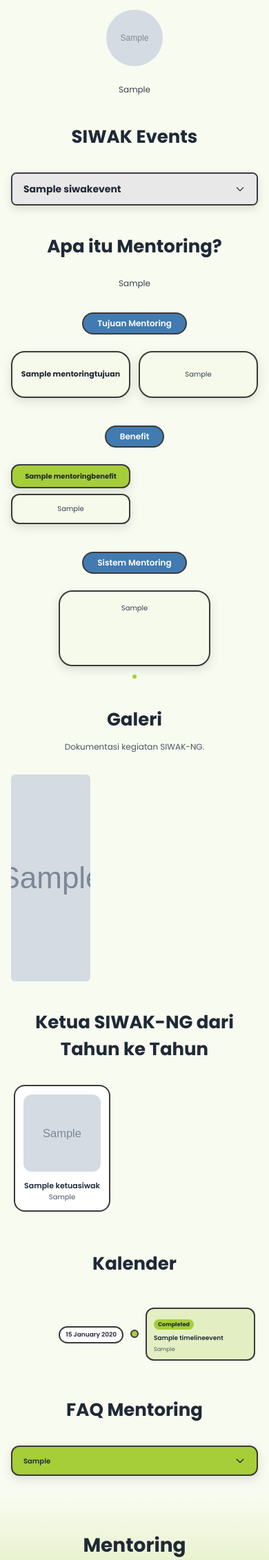
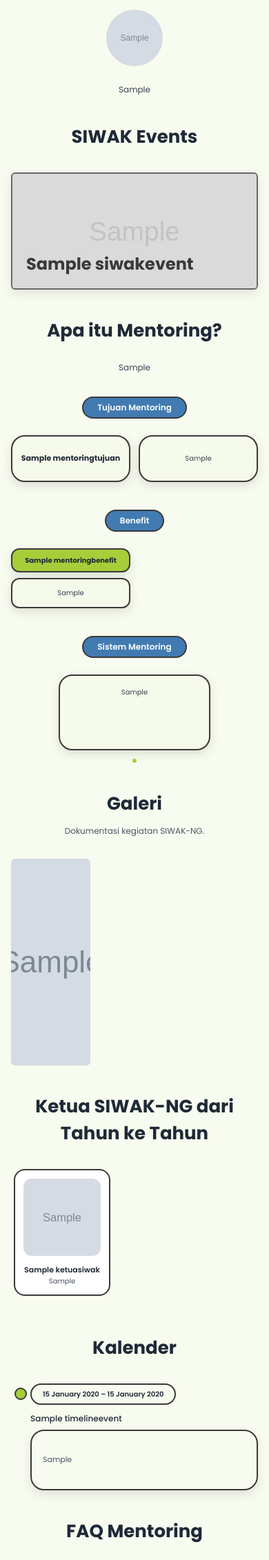
Before and after one commit to FUKI-Fasilkom/web-fuki, a Django app: page /siwak/ in a window 390 px wide. Shown: the part 371-2633 px from the top of the page at 69% size. Run offline with Django 5.2, Linux system fonts and the light colour scheme; tables that the repository leaves empty hold one stand-in row (values such as "Sample post"); grey boxes marked "Sample" are stand-in pictures; some libraries are stand-ins or nearby versions.

Commit message:
feat(siwak): refine event cards and timeline

```diff
--- a/siwak/admin.py
+++ b/siwak/admin.py
@@ -29,9 +29,10 @@ class SiwakInfoAdmin(admin.ModelAdmin):
 
 @admin.register(SiwakEvent)
 class SiwakEventAdmin(admin.ModelAdmin):
-    list_display = ["judul", "tipe", "tanggal", "urutan"]
+    list_display = ["judul", "tanggal", "lokasi", "rsvp_dibuka", "urutan"]
     list_editable = ["urutan"]
-    list_filter = ["tipe"]
+    list_filter = ["rsvp_dibuka", "tanggal"]
+    search_fields = ["judul", "deskripsi", "lokasi"]
 
 
 @admin.register(TimelineEvent)
--- a/siwak/models.py
+++ b/siwak/models.py
@@ -79,16 +79,11 @@ class SiwakInfo(models.Model):
 
 
 class SiwakEvent(models.Model):
-    """Pre-Event & Main Event SIWAK (PRD 4.1 'SIWAK Events' dan 5.2 RSVP)."""
+    """Event SIWAK yang ditampilkan di landing page dan dapat menerima RSVP."""
 
-    TIPE_CHOICES = [
-        ("pre_event", "Pre-Event SIWAK"),
-        ("main_event", "Main Event SIWAK"),
-    ]
-
-    tipe = models.CharField(max_length=20, choices=TIPE_CHOICES, unique=True)
     judul = models.CharField(max_length=200)
     deskripsi = models.TextField(blank=True)
+    gambar = models.ImageField(upload_to="siwak/events/", blank=True, null=True)
     tanggal = models.DateField(null=True, blank=True)
     lokasi = models.CharField(max_length=200, blank=True)
     rsvp_dibuka = models.BooleanField(default=True, verbose_name="RSVP dibuka")
--- a/siwak/templates/siwak/landing.html
+++ b/siwak/templates/siwak/landing.html
@@ -51,42 +51,58 @@
     <section class="mt-10 sm:mt-[60px]">
       <h2 class="text-[26px] sm:text-[64px] font-bold text-gray-800 text-center mb-8 sm:mb-12">SIWAK Events</h2>
 
-      <div x-data="{ open: null }" class="max-w-4xl mx-auto space-y-3 sm:space-y-4">
+      <div class="max-w-4xl mx-auto flex flex-col gap-3 sm:gap-4">
         {% for event in events %}
-        <div class="rounded-lg sm:rounded-2xl border-[2px] sm:border-[3px] border-[#3A3A3A] overflow-hidden
-                    shadow-[0_5px_12px_rgba(58,58,58,0.15)]">
+        <article x-data="{ revealed: false }"
+                 @mouseenter="revealed = true" @mouseleave="revealed = false"
+                 @click="revealed = !revealed"
+                 @keydown.enter.prevent="revealed = !revealed"
+                 @keydown.space.prevent="revealed = !revealed"
+                 :aria-expanded="revealed.toString()" tabindex="0" role="button"
+                 class="group relative min-h-[170px] sm:min-h-[220px] overflow-hidden rounded-md sm:rounded-lg
+                        border-2 border-[#3A3A3A]/70 bg-[#D9D9D9]
+                        shadow-[0_5px_14px_rgba(58,58,58,0.12)] cursor-pointer focus:outline-none
+                        focus-visible:ring-4 focus-visible:ring-[#A6CE39]/70">
+          {% if event.gambar %}
+          <img src="{{ event.gambar.url }}" alt="" loading="lazy"
+               class="absolute inset-0 w-full h-full object-cover grayscale opacity-50 transition duration-500 ease-out
+                      group-hover:scale-105"
+               :class="revealed ? 'scale-105' : 'scale-100'">
+          {% else %}
+          <div class="absolute inset-0 bg-[#D9D9D9]"></div>
+          {% endif %}
 
-          <button @click="open = open === {{ forloop.counter0 }} ? null : {{ forloop.counter0 }}"
-                  class="w-full flex items-center justify-between px-4 sm:px-6 py-3 sm:py-5
-                         bg-[#E8E8E8] hover:bg-[#D8D8D8] transition text-left">
+          <div class="absolute inset-0 bg-[#D9D9D9]/65
+                      transition-opacity duration-300"
+               :class="revealed ? 'opacity-80' : 'opacity-70'"></div>
 
-            <span class="font-bold text-sm sm:text-[22px] text-gray-800">
-              {{ event.judul }}
-            </span>
+          <div class="absolute inset-x-0 bottom-0 p-5 sm:p-6 transition-all duration-300 ease-out
+                      group-hover:translate-y-3 group-hover:opacity-0"
+               :class="revealed ? 'translate-y-3 opacity-0' : 'translate-y-0 opacity-100'">
+            <h3 class="text-2xl sm:text-[32px] leading-tight font-bold text-[#3A3A3A]">{{ event.judul }}</h3>
+          </div>
 
-            <svg class="w-4 h-4 sm:w-6 sm:h-6 shrink-0 text-gray-700 transition-transform"
-                 :class="open === {{ forloop.counter0 }} ? 'rotate-180' : ''"
-                 fill="none" stroke="currentColor" viewBox="0 0 24 24">
-              <path stroke-linecap="round" stroke-linejoin="round" stroke-width="2" d="M19 9l-7 7-7-7"/>
-            </svg>
-          </button>
-
-          <div x-show="open === {{ forloop.counter0 }}" x-transition
-               class="bg-[#E8E8E8] px-4 sm:px-6 pb-4 sm:pb-5">
+          <div class="absolute inset-0 flex flex-col justify-end overflow-y-auto p-5 sm:p-6 bg-[#D9D9D9]/90 backdrop-blur-[1px]
+                      translate-y-full opacity-0 transition-all duration-500 ease-out
+                      group-hover:translate-y-0 group-hover:opacity-100"
+               :class="revealed ? 'translate-y-0 opacity-100' : 'translate-y-full opacity-0'">
+            <h3 class="text-2xl sm:text-[32px] leading-tight font-bold text-[#3A3A3A]">{{ event.judul }}</h3>
             {% if event.deskripsi %}
-            <p class="text-xs sm:text-base text-gray-700 leading-relaxed">{{ event.deskripsi }}</p>
+            <p class="mt-1.5 text-xs sm:text-sm leading-relaxed text-[#3A3A3A]">{{ event.deskripsi }}</p>
             {% endif %}
-
-            {% if event.tanggal %}
-            <p class="mt-2 sm:mt-3 text-[11px] sm:text-sm text-gray-600">
-              {{ event.tanggal|date:"j F Y" }}{% if event.lokasi %} &middot; {{ event.lokasi }}{% endif %}
+            {% if event.tanggal or event.lokasi %}
+            <p class="mt-3 text-[11px] sm:text-xs font-medium text-gray-700">
+              {% if event.tanggal %}{{ event.tanggal|date:"j F Y" }}{% endif %}
+              {% if event.tanggal and event.lokasi %}<span aria-hidden="true"> &middot; </span>{% endif %}
+              {% if event.lokasi %}{{ event.lokasi }}{% endif %}
             </p>
             {% endif %}
+            <span class="mt-2 text-[10px] text-gray-600 sm:hidden">Ketuk untuk menutup</span>
           </div>
-        </div>
+        </article>
 
         {% empty %}
-        <p class="text-center text-gray-600 text-sm sm:text-base">
+        <p class="sm:col-span-2 text-center text-gray-600 text-sm sm:text-base">
           Jadwal event akan diumumkan segera.
         </p>
         {% endfor %}
@@ -359,86 +375,49 @@
         Kalender
       </h2>
 
-      <div class="relative max-w-4xl mx-auto px-1 sm:px-0">
+      <div class="relative max-w-5xl mx-auto">
+        {% if timeline_list|length > 1 %}
+        <div class="absolute top-4 bottom-7 left-3 sm:left-1/2 w-1 sm:w-[6px] bg-[#417BB1] sm:-translate-x-1/2"></div>
+        {% endif %}
 
-        <!-- Perubahan 1: Hapus gap di flex, kita ubah jadi padding per-item agar garis nyambung -->
-        <div class="flex flex-col">
-
+        <div class="flex flex-col gap-9 sm:gap-14">
           {% for item in timeline_list %}
-
-          <!-- Perubahan 2: Tambah py-3 sm:py-4 sebagai pengganti gap container di atas -->
-          <div class="relative flex items-center py-3 sm:py-4 gap-2 sm:gap-4
-                      {% cycle '' 'flex-row-reverse' %}">
-
-            <!-- Perubahan 3: Garis ditaruh per-item agar berhenti tepat di tengah bulatan (node) awal dan akhir -->
-            {% if timeline_list|length > 1 %}
-            <div class="absolute left-1/2 w-[2px] sm:w-[3px] bg-[#417BB1] -translate-x-1/2
-                        {% if forloop.first %} top-1/2 bottom-0
-                        {% elif forloop.last %} top-0 bottom-1/2
-                        {% else %} top-0 bottom-0 {% endif %}">
-            </div>
-            {% endif %}
-
-            <div class="w-1/2 z-10 {% cycle 'text-right pr-3 sm:pr-6' 'text-left pl-3 sm:pl-6' %}">
-
-              <span class="inline-block px-2 sm:px-4 py-1 sm:py-1.5 rounded-full
-                           bg-white border-[2px] sm:border-[3px] border-[#3A3A3A]
-                           text-[9px] sm:text-base font-semibold text-gray-800">
-                {{ item.tanggal_mulai|date:"j F Y" }}
+          {% cycle 'left' 'right' as timeline_side silent %}
+          <div class="relative grid grid-cols-[28px_minmax(0,1fr)] sm:grid-cols-[minmax(0,1fr)_48px_minmax(0,1fr)] items-start">
+            <div class="col-start-1 sm:col-start-2 row-start-1 z-10 flex justify-center pt-1.5">
+              <span class="block w-[18px] h-[18px] sm:w-5 sm:h-5 rounded-full border-2 border-[#3A3A3A] bg-[#A6CE39]"
+                    role="img" aria-label="Status: {{ item.status_label }}">
               </span>
-
             </div>
 
-            <!-- Perubahan 4: Tambahkan z-10 agar menutupi potongan garis pembatas di belakangnya -->
-            <div class="absolute left-1/2 -translate-x-1/2 z-10
-                        w-3 h-3 sm:w-4 sm:h-4 rounded-full
-                        border-[2px] sm:border-[3px] border-[#3A3A3A]
-                        {% if item.status == 'completed' %}
-                          bg-[#A6CE39]
-                        {% elif item.status == 'ongoing' %}
-                          bg-[#417BB1]
-                        {% else %}
-                          bg-white
-                        {% endif %}">
+            <div class="hidden sm:flex row-start-1 items-start
+                        {% if timeline_side == 'left' %}col-start-1 justify-end pr-6{% else %}col-start-3 justify-start pl-6{% endif %}">
+              <span class="inline-block min-w-[160px] px-6 py-2 rounded-full bg-[#F8FBEF]
+                           border-2 border-[#3A3A3A] shadow-[0_5px_12px_rgba(58,58,58,0.13)]
+                           text-center text-xs font-semibold text-gray-800">
+                {{ item.tanggal_mulai|date:"j F Y" }}{% if item.tanggal_selesai %} &ndash; {{ item.tanggal_selesai|date:"j F Y" }}{% endif %}
+              </span>
             </div>
 
-            <div class="w-1/2 z-10 {% cycle 'text-left pl-3 sm:pl-6' 'text-right pr-3 sm:pr-6' %}">
-
-              <!-- Perubahan 5: Ubah 'max-w-[100px]' ke 'w-full' supaya box-nya bisa melebar penuh ke pinggir, mengurangi tampilan lonjong di HP -->
-              <div class="inline-block text-left rounded-xl sm:rounded-2xl
-                          bg-[#E3EFC2]
-                          border-[2px] sm:border-[3px] border-[#3A3A3A]
-                          px-2.5 sm:px-4 py-2 sm:py-3
-                          w-full sm:w-auto sm:max-w-xs">
-
-                <span class="text-[8px] sm:text-sm font-bold px-1.5 sm:px-2 py-0.5 rounded-full
-                             {% if item.status == 'completed' %}
-                               bg-[#A6CE39] text-gray-800
-                             {% elif item.status == 'ongoing' %}
-                               bg-[#417BB1] text-white
-                             {% else %}
-                               bg-white text-gray-800 border border-[#3A3A3A]
-                             {% endif %}">
-                  {{ item.status_label }}
-                </span>
-
-                <p class="font-semibold text-[9px] sm:text-base text-gray-800 mt-1 sm:mt-2">
-                  {{ item.judul }}
-                </p>
-
-                {% if item.deskripsi %}
-                <p class="text-[8px] sm:text-sm text-gray-600 mt-1">
+            <div class="col-start-2 sm:row-start-1
+                        {% if timeline_side == 'left' %}sm:col-start-3 sm:pl-6{% else %}sm:col-start-1 sm:pr-6 sm:text-right{% endif %}">
+              <span class="sm:hidden inline-block px-4 py-1.5 mb-3 rounded-full bg-[#F8FBEF]
+                           border-2 border-[#3A3A3A] text-[10px] font-semibold text-gray-800">
+                {{ item.tanggal_mulai|date:"j F Y" }}{% if item.tanggal_selesai %} &ndash; {{ item.tanggal_selesai|date:"j F Y" }}{% endif %}
+              </span>
+              <h3 class="mb-2 font-medium text-xs sm:text-sm text-gray-800">{{ item.judul }}</h3>
+              {% if item.deskripsi %}
+              <div class="min-h-[88px] flex items-center rounded-[20px] sm:rounded-[24px] bg-[#F8FBEF]
+                          border-2 border-[#3A3A3A] px-4 sm:px-6 py-4 sm:py-5
+                          shadow-[0_6px_14px_rgba(58,58,58,0.12)]">
+                <p class="w-full text-[11px] sm:text-xs leading-relaxed text-gray-600 {% if timeline_side == 'right' %}sm:text-right{% endif %}">
                   {{ item.deskripsi }}
                 </p>
-                {% endif %}
-
               </div>
+              {% endif %}
             </div>
-
           </div>
-
           {% endfor %}
-
         </div>
       </div>
     </section>
```
Also changed, not shown: siwak/migrations/0003_remove_siwakevent_tipe_siwakevent_gambar.py (added).
